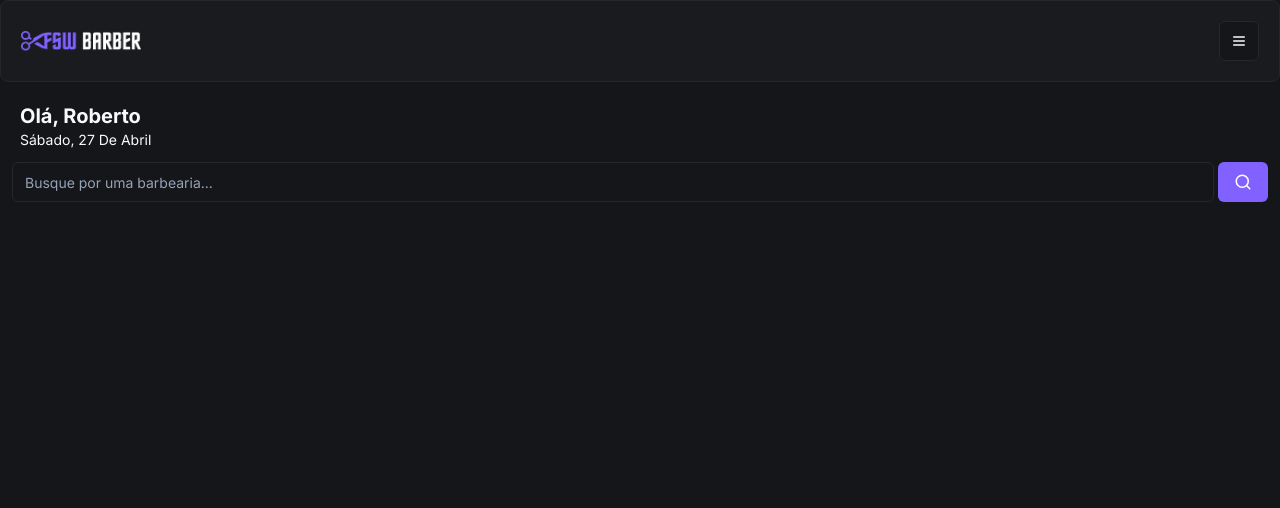
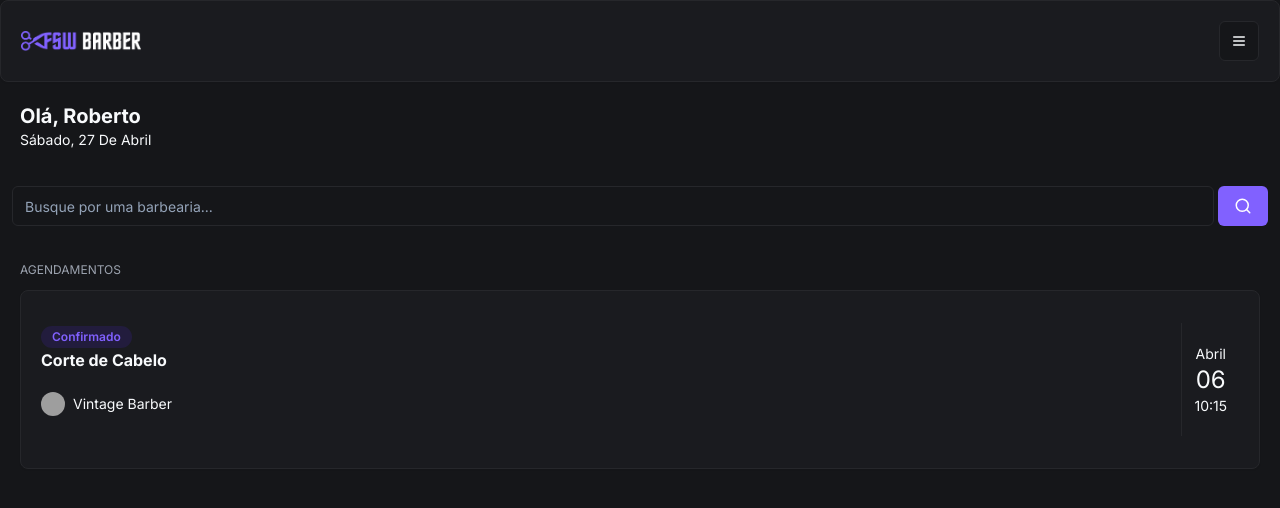
Before and after one commit to MontoniSoftwares/fullstack-barber, a Next.js app: page / in a window 1280 px wide. Shown: the top 508 px of the page. Built offline with nearby package versions, Linux system fonts and the light colour scheme; grey boxes are pictures that could not be loaded.

Commit message:
feat: add initial booking component

```diff
--- /dev/null
+++ b/app/(home)/booking-item.tsx
@@ -0,0 +1,34 @@
+import { Avatar, AvatarFallback, AvatarImage } from "../_components/ui/avatar";
+import { Badge } from "../_components/ui/badge";
+import { Card, CardContent } from "../_components/ui/card";
+
+const BookingItem = () => {
+  return (
+    <Card>
+      <CardContent className="p-5 flex justify-between py-8">
+        <div className="c">
+          <Badge className="bg-[#221C3D] text-primary hover:bg-[#221C3D] w-fit">Confirmado</Badge>
+          <h2 className="font-bold">{"Corte de Cabelo"}</h2>
+
+          <div className="flex items-center gap-2 py-5">
+            <Avatar className="h-6 w-6">
+              <AvatarImage src="https://utfs.io/f/0ddfbd26-a424-43a0-aaf3-c3f1dc6be6d1-1kgxo7.png" />
+              <AvatarFallback>A</AvatarFallback>
+            </Avatar>
+
+            <h3 className="text-sm">{"Vintage Barber"}</h3>
+          </div>
+        </div>
+
+         <div className="flex flex-col items-center justify-center px-3 border-l border-solid border-secondary">
+            <p className="text-sm">Abril</p>
+            <p className="text-2xl">06</p>
+            <p className="text-sm">10:15</p>
+
+          </div>
+      </CardContent>
+    </Card>
+  );
+};
+
+export default BookingItem;
--- a/app/(home)/page.tsx
+++ b/app/(home)/page.tsx
@@ -2,6 +2,7 @@ import { format } from "date-fns";
 import { ptBR } from "date-fns/locale";
 import Header from "../_components/header";
 import Search from "./_components/search";
+import BookingItem from "./booking-item";
 
 export default async function Home() {
     return (
@@ -16,7 +17,15 @@ export default async function Home() {
           })}
         </p>
       </div>
-      <Search/>
+
+      <div className="px-m5 mt-6">
+        <Search/>
+      </div>
+
+      <div className="px-5 mt-6">
+        <h2 className="text-xs mb-3 uppercase text-gray-400" >Agendamentos</h2>
+        <BookingItem/>
+      </div>
     </div>
   );
 }
```
